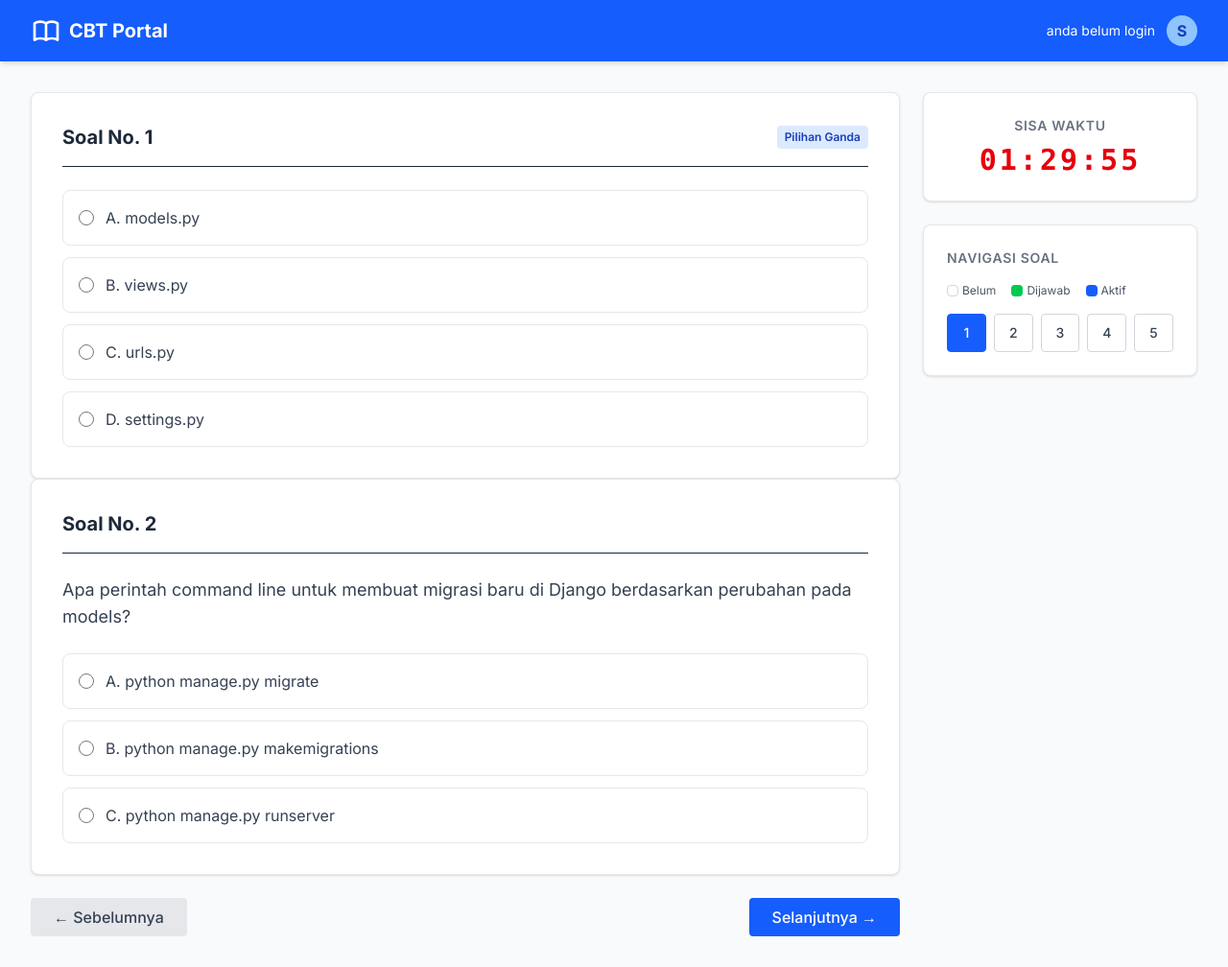
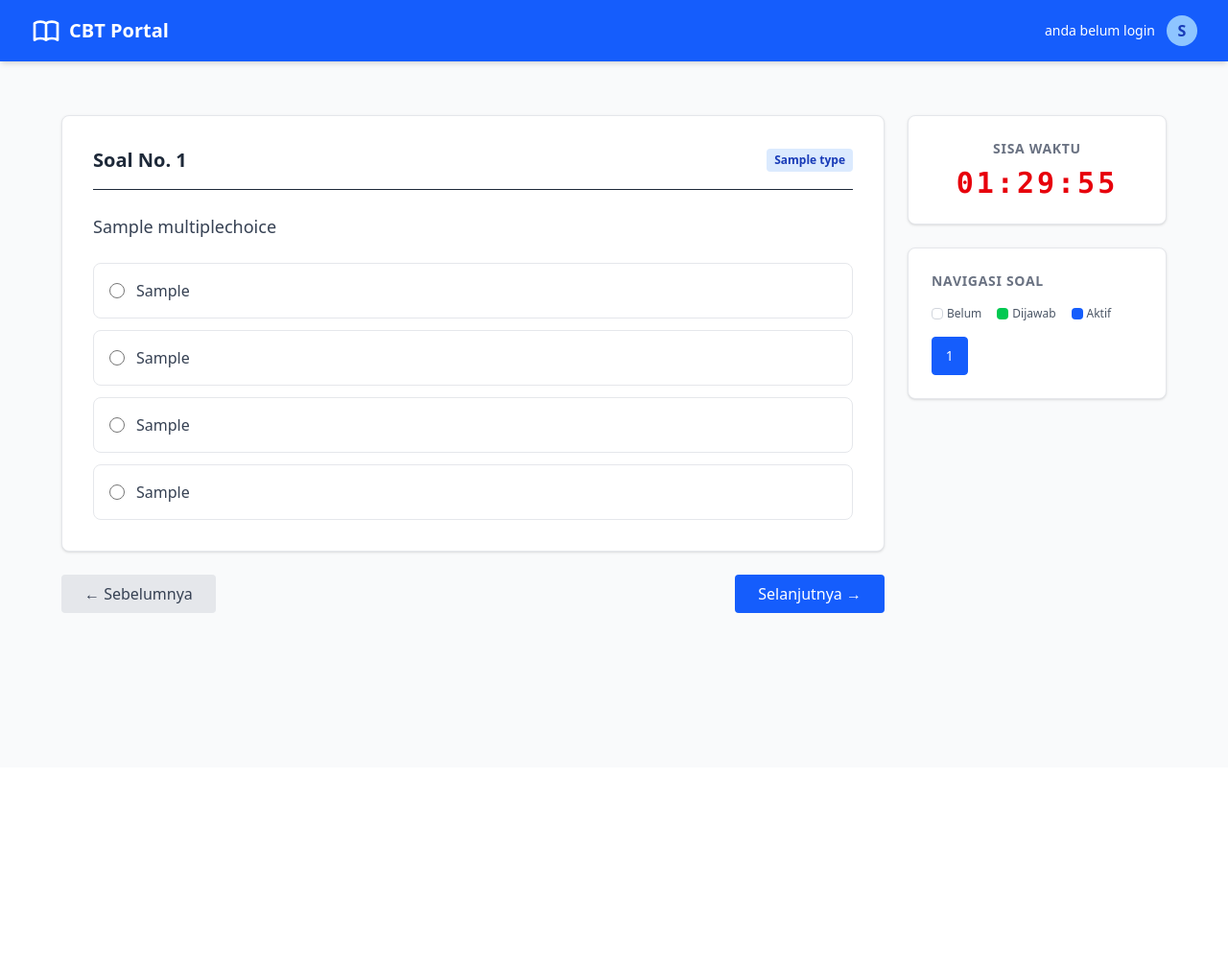
Before and after one commit to 0xbdg/E-Ujian, a Django app: template templates/client/pages/start_exam.html in a window 1280 px wide. Shown: the whole page at 96% size. After the commit the page ends 639 px from the top, so only its background shows below. Run offline with Django 5.2, Linux system fonts and the light colour scheme; tables that the repository leaves empty hold one stand-in row (values such as "Sample post"); the template is opened without the code that fills it: values that come from a table or form of the project are taken from there, most other values are stand-ins (such as "Sample title", 1, 10 or a date in 2020); some libraries are stand-ins or nearby versions.

Commit message:
saijdoasijdas

```diff
--- a/app/models.py
+++ b/app/models.py
@@ -68,6 +68,9 @@ class MultipleChoice(models.Model):
     )
     answer = models.CharField(max_length=200, choices=cat)
 
+    def __str__(self):
+        return f"{self.question_id.exam} - soal nomor {self.id}"
+
 
 class Result(models.Model):
     student_id = models.ForeignKey(Student, on_delete=models.CASCADE)
--- a/requirements.txt
+++ b/requirements.txt
@@ -1,6 +1,6 @@
 django
 django-ckeditor-5
-django-tailwind
+django-tailwind[cookiecutter,honcho,reload]
 django-browser-reload
 django-seed
 psycopg2-binary
--- a/style/static/css/dist/styles.css
+++ b/style/static/css/dist/styles.css
@@ -5,7 +5,6 @@
   :root, :host {
     --font-sans: ui-sans-serif, system-ui, sans-serif, "Apple Color Emoji",
       "Segoe UI Emoji", "Segoe UI Symbol", "Noto Color Emoji";
-    --font-serif: ui-serif, Georgia, Cambria, "Times New Roman", Times, serif;
     --font-mono: ui-monospace, SFMono-Regular, Menlo, Monaco, Consolas, "Liberation Mono",
       "Courier New", monospace;
     --color-red-50: oklch(97.1% 0.013 17.38);
@@ -51,20 +50,17 @@
     --text-2xl--line-height: calc(2 / 1.5);
     --text-3xl: 1.875rem;
     --text-3xl--line-height: calc(2.25 / 1.875);
-    --text-5xl: 3rem;
-    --text-5xl--line-height: 1;
     --font-weight-medium: 500;
     --font-weight-semibold: 600;
     --font-weight-bold: 700;
     --font-weight-extrabold: 800;
-    --tracking-normal: 0em;
     --tracking-wider: 0.05em;
     --tracking-widest: 0.1em;
-    --leading-normal: 1.5;
     --radius-md: 0.375rem;
     --radius-lg: 0.5rem;
     --radius-xl: 0.75rem;
     --ease-in-out: cubic-bezier(0.4, 0, 0.2, 1);
+    --animate-pulse: pulse 2s cubic-bezier(0.4, 0, 0.6, 1) infinite;
     --default-transition-duration: 150ms;
     --default-transition-timing-function: cubic-bezier(0.4, 0, 0.2, 1);
     --default-font-family: var(--font-sans);
@@ -1009,6 +965,14 @@
     }
   }
 }
+@layer utilities {
+  .question-tab {
+    display: none;
+  }
+  .active {
+    display: block;
+  }
+}
 @property --tw-space-y-reverse {
   syntax: "*";
   inherits: false;
--- a/style/static/js/main.js
+++ /dev/null
@@ -1,93 +0,0 @@
-const totalQuestions = 2;
-let currentQuestion = 1;
-
-const profileBtn = document.getElementById('profileBtn');
-const dropdownMenu = document.getElementById('dropdownMenu');
-
-profileBtn.addEventListener('click', function(event) {
-    event.stopPropagation();
-    dropdownMenu.classList.toggle('hidden');
-});
-
-window.addEventListener('click', function(event) {
-    if (!dropdownMenu.contains(event.target) && !profileBtn.contains(event.target)) {
-        if (!dropdownMenu.classList.contains('hidden')) {
-            dropdownMenu.classList.add('hidden');
-        }
-    }
-});
-
-
-function goToQuestion(qNumber) {
-    document.getElementById(`soal-${currentQuestion}`).classList.remove('active');
-
-    updateNavButtonState(currentQuestion);
-
-    currentQuestion = qNumber;
-
-    document.getElementById(`soal-${currentQuestion}`).classList.add('active');
-
-    const activeBtn = document.getElementById(`btn-nav-${currentQuestion}`);
-    if (activeBtn) {
-        activeBtn.className = "h-10 w-full rounded border border-blue-600 bg-blue-600 text-white font-medium transition text-sm";
-    }
-}
-
-function prevQuestion() {
-    if (currentQuestion > 1) goToQuestion(currentQuestion - 1);
-}
-
-function nextQuestion() {
-    if (currentQuestion < totalQuestions) goToQuestion(currentQuestion + 1);
-}
-
-function markAnswered(qNumber) {
-    const btn = document.getElementById(`btn-nav-${qNumber}`);
-    if (btn) {
-        btn.setAttribute('data-answered', 'true');
-    }
-}
-
-function updateNavButtonState(qNumber) {
-    const btn = document.getElementById(`btn-nav-${qNumber}`);
-    if (!btn) return;
-
-    const isAnswered = btn.getAttribute('data-answered') === 'true';
-
-    if (isAnswered) {
-        btn.className = "h-10 w-full rounded border border-green-500 bg-green-500 text-white font-medium hover:opacity-80 transition text-sm";
-    } else {
-        btn.className = "h-10 w-full rounded border border-gray-300 bg-white text-gray-700 font-medium hover:bg-gray-100 transition text-sm";
-    }
-}
-
-let timeInSeconds = 90 * 60;
-function startTimer() {
-    const timerDisplay = document.getElementById('timerDisplay');
-
-    const interval = setInterval(function() {
-        let hours = Math.floor(timeInSeconds / 3600);
-        let minutes = Math.floor((timeInSeconds % 3600) / 60);
-        let seconds = timeInSeconds % 60;
-
-        hours = hours < 10 ? "0" + hours : hours;
-        minutes = minutes < 10 ? "0" + minutes : minutes;
-        seconds = seconds < 10 ? "0" + seconds : seconds;
-
-        timerDisplay.textContent = `${hours}:${minutes}:${seconds}`;
-
-        if (timeInSeconds <= 300) {
-            timerDisplay.classList.add('animate-pulse');
-        }
-
-        if (timeInSeconds <= 0) {
-            clearInterval(interval);
-            timerDisplay.textContent = "00:00:00";
-            alert("Waktu habis! Jawaban akan dikumpulkan otomatis.");
-        }
-
-        timeInSeconds--;
-    }, 1000);
-}
-
-window.onload = startTimer;
--- a/templates/client/base.html
+++ b/templates/client/base.html
@@ -1,16 +1,12 @@
-{% load static %}
 {% load static tailwind_tags %}
-{% tailwind_css%}
 <!DOCTYPE html>
 <html lang="id">
 <head>
     <meta charset="UTF-8">
     <meta name="viewport" content="width=device-width, initial-scale=1.0">
     <title>{% block title %}{%endblock%}</title>
-    <style>
-        @import url('https://fonts.googleapis.com/css2?family=Inter:wght@400;500;600;700&display=swap');
-        body { font-family: 'Inter', sans-serif; }
-    </style>
+    {% tailwind_css %}
+
 </head>
 <body class="bg-gray-50 text-gray-800">
 
--- a/templates/client/pages/start_exam.html
+++ b/templates/client/pages/start_exam.html
@@ -7,60 +7,40 @@
 {% block navbar %}{% include "client/components/navbar.html" %}{% endblock %}
 
 {% block content %}
+<div class="max-w-7xl mx-auto px-4 sm:px-6 lg:px-8 mt-6">
 <div class="grid grid-cols-1 lg:grid-cols-4 gap-6">
 
             <div class="lg:col-span-3">
                 <form id="examForm" method="POST" action="">
-                    {% for quest in questions %}
-                    <div id="soal-{{forloop.counter}}" class="question-tab active bg-white shadow-sm border border-gray-200 rounded-lg p-6 lg:p-8">
+                    {% for quest in choices %}
+                    <div id="soal-{{forloop.counter}}" class="question-tab {% if forloop.first %} active {% endif %} bg-white shadow-sm border border-gray-200 rounded-lg p-6 lg:p-8">
                         <div class="flex justify-between items-center mb-6 border-b pb-4">
-                            <h2 class="text-xl font-bold">Soal No. 1</h2>
-                            <span class="bg-blue-100 text-blue-800 text-xs font-semibold px-2 py-1 rounded">Pilihan Ganda</span>
+                            <h2 class="text-xl font-bold">Soal No. {{forloop.counter}}</h2>
+                            <span class="bg-blue-100 text-blue-800 text-xs font-semibold px-2 py-1 rounded">{{ type }}</span>
                         </div>
-                        <p class="text-gray-700 mb-6 text-lg">{{ quest.question }}</p>
+                        <p class="text-gray-700 mb-6 text-lg">{{ quest.question | safe }}</p>
 
                         <div class="space-y-3">
                             <label class="flex items-center p-4 border border-gray-200 rounded-lg cursor-pointer hover:bg-blue-50 hover:border-blue-300 transition">
-                                <input type="radio" name="jawaban_1" value="A" class="w-4 h-4 text-blue-600 focus:ring-blue-500 border-gray-300" onchange="markAnswered(1)">
-                                <span class="ml-3 text-gray-700">A. models.py</span>
+                                <input type="radio" name="jawaban_{{forloop.counter}}" value="A" class="w-4 h-4 text-blue-600 focus:ring-blue-500 border-gray-300" onchange="markAnswered({{forloop.counter}})">
+                                <span class="ml-3 text-gray-700">{{quest.option1}}</span>
                             </label>
                             <label class="flex items-center p-4 border border-gray-200 rounded-lg cursor-pointer hover:bg-blue-50 hover:border-blue-300 transition">
-                                <input type="radio" name="jawaban_1" value="B" class="w-4 h-4 text-blue-600 focus:ring-blue-500 border-gray-300" onchange="markAnswered(1)">
-                                <span class="ml-3 text-gray-700">B. views.py</span>
+                                <input type="radio" name="jawaban_{{forloop.counter}}" value="B" class="w-4 h-4 text-blue-600 focus:ring-blue-500 border-gray-300" onchange="markAnswered({{forloop.counter}})">
+                                <span class="ml-3 text-gray-700">{{quest.option2}}</span>
                             </label>
                             <label class="flex items-center p-4 border border-gray-200 rounded-lg cursor-pointer hover:bg-blue-50 hover:border-blue-300 transition">
-                                <input type="radio" name="jawaban_1" value="C" class="w-4 h-4 text-blue-600 focus:ring-blue-500 border-gray-300" onchange="markAnswered(1)">
-                                <span class="ml-3 text-gray-700">C. urls.py</span>
+                                <input type="radio" name="jawaban_{{forloop.counter}}" value="C" class="w-4 h-4 text-blue-600 focus:ring-blue-500 border-gray-300" onchange="markAnswered({{forloop.counter}})">
+                                <span class="ml-3 text-gray-700">{{quest.option3}}</span>
                             </label>
                             <label class="flex items-center p-4 border border-gray-200 rounded-lg cursor-pointer hover:bg-blue-50 hover:border-blue-300 transition">
-                                <input type="radio" name="jawaban_1" value="D" class="w-4 h-4 text-blue-600 focus:ring-blue-500 border-gray-300" onchange="markAnswered(1)">
-                                <span class="ml-3 text-gray-700">D. settings.py</span>
+                                <input type="radio" name="jawaban_{{forloop.counter}}" value="D" class="w-4 h-4 text-blue-600 focus:ring-blue-500 border-gray-300" onchange="markAnswered({{forloop.counter}})">
+                                <span class="ml-3 text-gray-700">{{quest.option4}}</span>
                             </label>
                         </div>
                     </div>
                     {% endfor %}
 
-                    <div id="soal-2" class="question-tab bg-white shadow-sm border border-gray-200 rounded-lg p-6 lg:p-8">
-                        <div class="flex justify-between items-center mb-6 border-b pb-4">
-                            <h2 class="text-xl font-bold">Soal No. 2</h2>
-                        </div>
-                        <p class="text-gray-700 mb-6 text-lg">Apa perintah command line untuk membuat migrasi baru di Django berdasarkan perubahan pada models?</p>
-
-                        <div class="space-y-3">
-                            <label class="flex items-center p-4 border border-gray-200 rounded-lg cursor-pointer hover:bg-blue-50 hover:border-blue-300 transition">
-                                <input type="radio" name="jawaban_2" value="A" class="w-4 h-4 text-blue-600 focus:ring-blue-500 border-gray-300" onchange="markAnswered(2)">
-                                <span class="ml-3 text-gray-700">A. python manage.py migrate</span>
-                            </label>
-                            <label class="flex items-center p-4 border border-gray-200 rounded-lg cursor-pointer hover:bg-blue-50 hover:border-blue-300 transition">
-                                <input type="radio" name="jawaban_2" value="B" class="w-4 h-4 text-blue-600 focus:ring-blue-500 border-gray-300" onchange="markAnswered(2)">
-                                <span class="ml-3 text-gray-700">B. python manage.py makemigrations</span>
-                            </label>
-                            <label class="flex items-center p-4 border border-gray-200 rounded-lg cursor-pointer hover:bg-blue-50 hover:border-blue-300 transition">
-                                <input type="radio" name="jawaban_2" value="C" class="w-4 h-4 text-blue-600 focus:ring-blue-500 border-gray-300" onchange="markAnswered(2)">
-                                <span class="ml-3 text-gray-700">C. python manage.py runserver</span>
-                            </label>
-                        </div>
-                    </div>
 
                     <div class="flex justify-between mt-6">
                         <button type="button" onclick="prevQuestion()" class="bg-gray-200 hover:bg-gray-300 text-gray-700 px-6 py-2 rounded font-medium transition">
@@ -92,14 +72,120 @@
                     </div>
 
                     <div class="grid grid-cols-5 gap-2" id="questionNavGrid">
-                        <button type="button" id="btn-nav-1" onclick="goToQuestion(1)" class="h-10 w-full rounded border border-blue-600 bg-blue-600 text-white font-medium hover:opacity-80 transition text-sm">1</button>
-                        <button type="button" id="btn-nav-2" onclick="goToQuestion(2)" class="h-10 w-full rounded border border-gray-300 bg-white text-gray-700 font-medium hover:bg-gray-100 transition text-sm">2</button>
-                        <button type="button" class="h-10 w-full rounded border border-gray-300 bg-white text-gray-700 font-medium hover:bg-gray-100 transition text-sm">3</button>
-                        <button type="button" class="h-10 w-full rounded border border-gray-300 bg-white text-gray-700 font-medium hover:bg-gray-100 transition text-sm">4</button>
-                        <button type="button" class="h-10 w-full rounded border border-gray-300 bg-white text-gray-700 font-medium hover:bg-gray-100 transition text-sm">5</button>
+                    {% for i in choices%}
+                    {% if forloop.first %}
+                        <button type="button" id="btn-nav-{{forloop.counter}}" onclick="goToQuestion({{forloop.counter}})" class="h-10 w-full rounded border border-blue-600 bg-blue-600 text-white font-medium hover:opacity-80 transition text-sm">{{forloop.counter}}</button>
+                    {% else %}
+                        <button type="button" id="btn-nav-{{forloop.counter}}" onclick="goToQuestion({{forloop.counter}})" class="h-10 w-full rounded border border-gray-300 bg-white text-gray-700 font-medium hover:bg-gray-100 transition text-sm"">{{forloop.counter}}</button>
+                    {% endif %}
+
+                    {% endfor %}
                     </div>
                 </div>
 
             </div>
 </div>
+</div>
+
+<script>
+const totalQuestions = {{count}};
+let currentQuestion = 1;
+
+const profileBtn = document.getElementById('profileBtn');
+const dropdownMenu = document.getElementById('dropdownMenu');
+
+profileBtn.addEventListener('click', function(event) {
+    event.stopPropagation();
+    dropdownMenu.classList.toggle('hidden');
+});
+
+window.addEventListener('click', function(event) {
+    if (!dropdownMenu.contains(event.target) && !profileBtn.contains(event.target)) {
+        if (!dropdownMenu.classList.contains('hidden')) {
+            dropdownMenu.classList.add('hidden');
+        }
+    }
+});
+
+
+function goToQuestion(qNumber) {
+    document.getElementById(`soal-${currentQuestion}`).classList.remove('active');
+
+    updateNavButtonState(currentQuestion);
+
+    currentQuestion = qNumber;
+
+    document.getElementById(`soal-${currentQuestion}`).classList.add('active');
+
+    const activeBtn = document.getElementById(`btn-nav-${currentQuestion}`);
+    if (activeBtn) {
+        activeBtn.className = "h-10 w-full rounded border border-blue-600 bg-blue-600 text-white font-medium transition text-sm";
+    }
+    else {
+        activeBtn.className = "h-10 w-full rounded border border-gray-300 bg-white text-gray-700 font-medium hover:bg-gray-100 transition text-sm";
+
+    }
+}
+
+function prevQuestion() {
+    if (currentQuestion > 1) goToQuestion(currentQuestion - 1);
+}
+
+function nextQuestion() {
+    if (currentQuestion < totalQuestions) goToQuestion(currentQuestion + 1);
+}
+
+function markAnswered(qNumber) {
+    const btn = document.getElementById(`btn-nav-${qNumber}`);
+    if (btn) {
+        btn.setAttribute('data-answered', 'true');
+    }
+}
+
+function updateNavButtonState(qNumber) {
+    const btn = document.getElementById(`btn-nav-${qNumber}`);
+    if (!btn) return;
+
+    const isAnswered = btn.getAttribute('data-answered') === 'true';
+
+    if (isAnswered) {
+        btn.className = "h-10 w-full rounded border border-green-500 bg-green-500 text-white font-medium hover:opacity-80 transition text-sm";
+    } else {
+        btn.className = "h-10 w-full rounded border border-gray-300 bg-white text-gray-700 font-medium hover:bg-gray-100 transition text-sm";
+    }
+}
+
+let timeInSeconds = 90 * 60;
+function startTimer() {
+    const timerDisplay = document.getElementById('timerDisplay');
+
+    const interval = setInterval(function() {
+        let hours = Math.floor(timeInSeconds / 3600);
+        let minutes = Math.floor((timeInSeconds % 3600) / 60);
+        let seconds = timeInSeconds % 60;
+
+        hours = hours < 10 ? "0" + hours : hours;
+        minutes = minutes < 10 ? "0" + minutes : minutes;
+        seconds = seconds < 10 ? "0" + seconds : seconds;
+
+        timerDisplay.textContent = `${hours}:${minutes}:${seconds}`;
+
+        if (timeInSeconds <= 300) {
+            timerDisplay.classList.add('animate-pulse');
+        }
+
+        if (timeInSeconds <= 0) {
+            clearInterval(interval);
+            timerDisplay.textContent = "00:00:00";
+            alert("Waktu habis! Jawaban akan dikumpulkan otomatis.");
+        }
+
+        timeInSeconds--;
+    }, 1000);
+}
+
+window.onload = startTimer;
+
+
+</script>
 {% endblock %}
--- a/ujiancbt/settings.py
+++ b/ujiancbt/settings.py
@@ -290,5 +290,8 @@ CKEDITOR_5_FILE_UPLOAD_PERMISSION = (
 )
 CKEDITOR_5_ALLOW_ALL_FILE_TYPES = True
 
+INTERNAL_IPS = [
+    "127.0.0.1",
+]
 
 TAILWIND_APP_NAME = "style"
```
Also changed, not shown: other parts of style/static/css/dist/styles.css (+11 -46 lines), app/views.py (+10 -3 lines), style/static_src/src/styles.css (+12 -0 lines), 1 other file.
